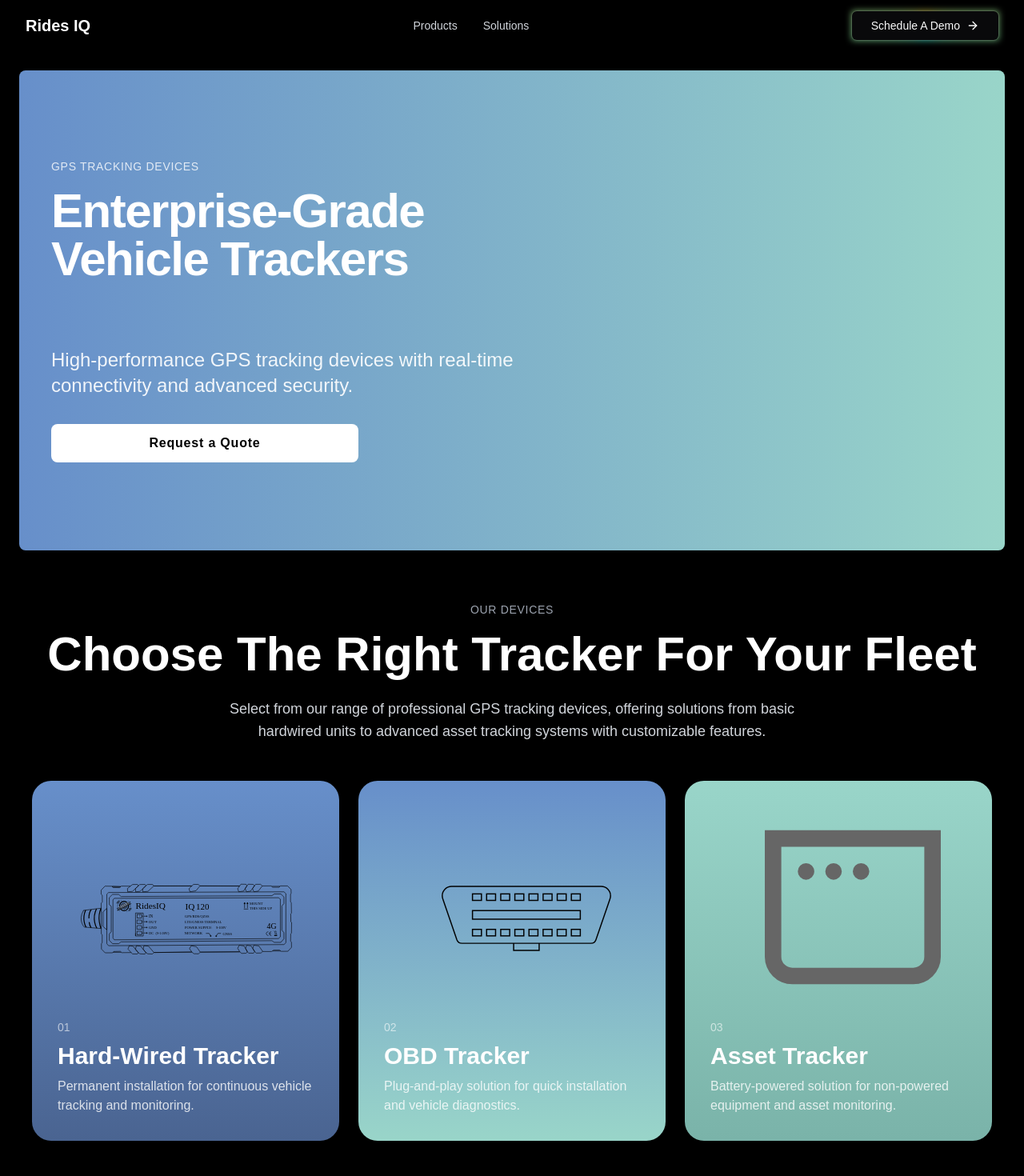
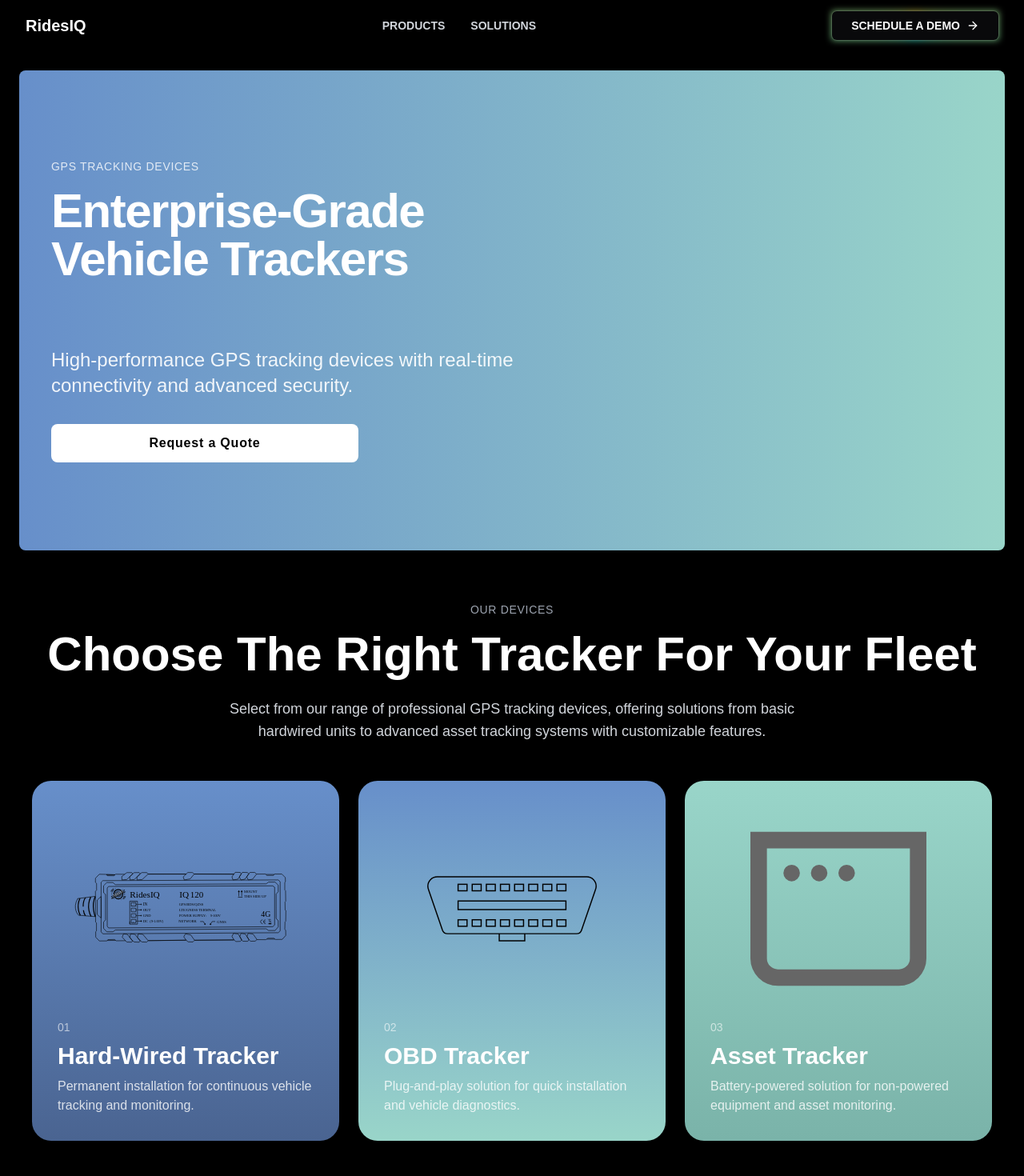
Before and after one commit to lakha-riq/ridesIQ-Landing, a Next.js app: page /products in a window 1280 px wide. Shown: the top 1470 px of the page at 80% size. Built offline with nearby package versions, Linux system fonts and the light colour scheme.

Commit message:
Changes for site

```diff
--- a/package.json
+++ b/package.json
@@ -12,6 +12,7 @@
     "@aws-sdk/client-ses": "^3.744.0",
     "@hookform/resolvers": "^3.10.0",
     "@motionone/utils": "^10.18.0",
+    "@next/third-parties": "^15.2.0",
     "@radix-ui/react-avatar": "^1.1.3",
     "@radix-ui/react-label": "^2.1.2",
     "@radix-ui/react-slot": "^1.1.2",
--- a/src/app/api/mail/route.ts
+++ b/src/app/api/mail/route.ts
@@ -1,11 +1,11 @@
 import { NextResponse } from "next/server";
-import {sendEmail}   from "@/actions/smtp";
+import { sendEmail } from "@/actions/smtp";
 
 export async function POST(request: Request) {
 	try {
 		const body = await request.json();
-        const { to, subject , text } = body;
-        const html = ` <!DOCTYPE HTML PUBLIC "-//W3C//DTD XHTML 1.0 Transitional //EN" "http://www.w3.org/TR/xhtml1/DTD/xhtml1-transitional.dtd">
+		const { to, subject, text } = body;
+		const html = ` <!DOCTYPE HTML PUBLIC "-//W3C//DTD XHTML 1.0 Transitional //EN" "http://www.w3.org/TR/xhtml1/DTD/xhtml1-transitional.dtd">
 <html xmlns="http://www.w3.org/1999/xhtml" xmlns:v="urn:schemas-microsoft-com:vml" xmlns:o="urn:schemas-microsoft-com:office:office">
 <head>
 <!--[if gte mso 9]>
@@ -101,7 +101,7 @@
       <td style="overflow-wrap:break-word;word-break:break-word;padding:0px;font-family:helvetica,sans-serif;" align="left">
 
   <!--[if mso]><table width="100%"><tr><td><![endif]-->
-    <h1 style="margin: 0px; color: #ffffff; line-height: 140%; text-align: center; word-wrap: break-word; font-size: 48px; font-weight: 400;"><span>Rides IQ</span></h1>
+    <h1 style="margin: 0px; color: #ffffff; line-height: 140%; text-align: center; word-wrap: break-word; font-size: 48px; font-weight: 400;"><span>RidesIQ</span></h1>
   <!--[if mso]></td></tr></table><![endif]-->
 
       </td>
--- a/src/app/layout.tsx
+++ b/src/app/layout.tsx
@@ -5,6 +5,7 @@
 import Footer from "@/components/ui/footer";
 import { Providers } from "@/components/theme/providers";
 import { Toaster } from "@/components/ui/sonner";
+import {  GoogleTagManager } from "@next/third-parties/google";
 const geistSans = Geist({
 	variable: "--font-geist-sans",
 	subsets: ["latin"],
@@ -16,9 +17,12 @@
 });
 
 export const metadata: Metadata = {
-	title: "Iot Rides",
-	description: "Iot Rides",
+	title: "RidesIQ",
+	description: "RidesIQ is a fleet management solution that provides real-time tracking, monitoring, and diagnostics for vehicles and assets.",
 };
+
+
+
 
 export default function RootLayout({
 	children,
@@ -30,6 +34,7 @@
 			lang="en"
 			suppressHydrationWarning={true}
 		>
+			<head></head>
 			<body className={`${geistSans.variable} ${geistMono.variable} antialiased bg-black text-white`}>
 				<Providers>
 					<Navbar />
@@ -37,6 +42,7 @@
 					<Toaster />
 					<Footer />
 				</Providers>
+				<GoogleTagManager gtmId="GTM-MVKTVVZT" />
 			</body>
 		</html>
 	);
--- a/src/app/solutions/page.tsx
+++ b/src/app/solutions/page.tsx
@@ -17,7 +17,7 @@
 			<div className="sm:mb-screen">
 				<ChartsSection />
 			</div>
-			<div className="md:hidden flex min-h-[15vh]"></div>
+			<div className="md:hidden flex min-h-full"></div>
 			<GradientCard />
 			<Faq02 />
 		</div>
--- a/src/components/IndustryServices.tsx
+++ b/src/components/IndustryServices.tsx
@@ -17,7 +17,7 @@
 					{/* Hard-Wired Tracker Card */}
 					<div className="rounded-3xl overflow-hidden relative h-[450px] group transition-transform hover:scale-105">
 						<div className="absolute inset-0 bg-gradient-to-b from-[#678FCA] to-[#4A6491]" />
-						<div className="absolute -left-24 top-0 -rotate-90  translate-x-1/2 w-[280px] h-[280px]">
+						<div className="absolute w-full -rotate-90 min-h-half grid place-content-center">
 							<Image
 								src="/assets/devices/device1.svg"
 								alt="Hard-Wired Tracker"
@@ -36,7 +36,7 @@
 					{/* OBD Tracker Card */}
 					<div className="rounded-3xl overflow-hidden relative h-[450px] group transition-transform hover:scale-105">
 						<div className="absolute inset-0 bg-gradient-to-b from-[#678FCA] to-[#99D5C9]" />
-						<div className="absolute -left-10 top-32  translate-x-1/2 w-[280px] h-[280px]">
+						<div className="absolute w-full min-h-80 grid place-content-center">
 							<Image
 								src="/assets/devices/OBD.svg"
 								alt="OBD Tracker"
@@ -55,7 +55,7 @@
 					{/* Asset Tracker Card */}
 					<div className="rounded-3xl overflow-hidden relative h-[450px] group transition-transform hover:scale-105">
 						<div className="absolute inset-0 bg-gradient-to-b from-[#99D5C9] to-[#7AB3A9]" />
-						<div className="absolute -left-10 top-12  translate-x-1/2 w-[280px] h-[280px]">
+						<div className="absolute w-full  min-h-80 grid place-content-center">
 							<Image
 								src="/window.svg"
 								alt="Asset Tracker"
--- a/src/components/custom/GlowButton.tsx
+++ b/src/components/custom/GlowButton.tsx
@@ -13,7 +13,7 @@
 				duration={3}
 				scale={1}
 			/>
-			<button className="relative inline-flex items-center justify-center gap-2 rounded-md bg-zinc-950 px-6 py-2 text-sm text-zinc-50 outline outline-1 outline-[#fff2f21f] min-w-40">
+			<button className="relative inline-flex items-center justify-center gap-2 rounded-md bg-zinc-950 px-6 py-2 text-sm text-zinc-50 outline outline-1 outline-[#fff2f21f] min-w-40 font-bold uppercase">
 				Schedule A Demo <ArrowRight className="h-4 w-4" />
 			</button>
 		</div>
--- a/src/components/custom/GlowGrid.tsx
+++ b/src/components/custom/GlowGrid.tsx
@@ -38,7 +38,7 @@
 			<GridItem
 				area="md:[grid-area:3/1/4/13] xl:[grid-area:2/8/3/13]"
 				icon={<Search className="h-4 w-4 text-black dark:text-neutral-400" />}
-				title="Coming soon on Rides IQ"
+				title="Coming soon on RidesIQ"
 				description="I'm writing the code as I record this, no shit."
 			/>
 		</ul>
--- a/src/components/custom/GradientCard.tsx
+++ b/src/components/custom/GradientCard.tsx
@@ -4,7 +4,7 @@
 import Link from "next/link";
 export default function GradientCard() {
 	return (
-		<div className="md:px-20">
+		<div className="md:px-20 mt-[35rem] md:mt-0">
 			<div className="md:min-h-[70vh] min-h-[50vh] w-full relative rounded-lg bg-gradient-to-b from-[#678FCA] via-[#485F8A] to-[#1E1E1E]">
 				<div className="absolute inset-0 bg-gradient-to-t from-black/30 via-transparent to-transparent rounded-lg" />
 
--- a/src/components/custom/InteractiveChart.tsx
+++ b/src/components/custom/InteractiveChart.tsx
@@ -160,7 +160,7 @@
 					{/* Title section */}
 					<div className="space-y-4">
 						<p className="text-sm font-medium text-zinc-400">BUSINESS FRIENDLY</p>
-						<h1 className="text-3xl font-medium leading-tight">Intelligent Fleet Management Designed With Your Business in Mind</h1>
+						<h1 className="text-3xl font-medium leading-tight">Fleet Intelligence Visualized: Comprehensive Features with Real-Time Insights</h1>
 					</div>
 
 					{/* Chart section */}
@@ -192,7 +192,7 @@
 					{/* Content Section */}
 					<div className="space-y-6">
 						<p className="text-sm font-medium text-zinc-400">BUSINESS FRIENDLY</p>
-						<h1 className="text-4xl font-medium leading-tight">Intelligent Fleet Management Designed With Your Business in Mind</h1>
+						<h1 className="text-4xl font-medium leading-tight">Fleet Intelligence Visualized: Comprehensive Features with Real-Time Insights</h1>
 						<p className="text-lg text-zinc-400">
 							Give your business complete visibility and control over your fleet operations with real-time tracking and analytics, including these powerful features:
 						</p>
--- a/src/components/custom/ProductsGrid.tsx
+++ b/src/components/custom/ProductsGrid.tsx
@@ -9,7 +9,7 @@
 		<div className="bg-black min-h-screen p-6 md:p-40">
 			<div className="max-w-7xl mx-auto space-y-8">
 				<div className=" mb-12 gap-10 grid grid-cols-1 md:grid-cols-5 place-content-center max-w-6xl ">
-					<h1 className="text-2xl md:text-3xl font-bold text-white mb-4 col-span-1 md:col-span-3">The Competitive Edge</h1>
+					<h1 className="text-2xl md:text-4xl font-medium text-white mb-4 col-span-1 md:col-span-3 tracking-tight ">The Competitive Edge</h1>
 					<p className="opacity-50 text-sm md:text-sm col-span-1 md:col-span-2  tracking-tighter">
 						Transform your fleet operations with enterprise-grade telematics that deliver actionable insights, robust security, and seamless integration.
 					</p>
--- a/src/components/ui/navbar.tsx
+++ b/src/components/ui/navbar.tsx
@@ -28,7 +28,7 @@
 								href="/"
 								className="flex items-center"
 							>
-								<span className="text-white text-xl font-bold">Rides IQ</span>
+								<span className="text-white text-xl font-bold">RidesIQ</span>
 							</Link>
 						</div>
 
@@ -38,7 +38,7 @@
 								<Link
 									key={item.name}
 									href={item.href}
-									className="text-gray-300 hover:text-white text-sm font-medium transition-colors"
+									className="text-gray-300 hover:text-white text-sm font-bold uppercase transition-colors"
 								>
 									{item.name}
 								</Link>
@@ -78,7 +78,7 @@
 									<Link
 										key={item.name}
 										href={item.href}
-										className="text-gray-300 hover:text-white block px-3 py-2 text-base font-medium"
+										className="text-gray-300 hover:text-white block px-3 py-2 text-base font-bold uppercase"
 										onClick={() => setIsOpen(false)}
 									>
 										{item.name}
@@ -93,8 +93,8 @@
 											duration={3}
 											scale={0.9}
 										/>
-										<button className="relative inline-flex items-center gap-1 rounded-md bg-zinc-950 px-2.5 py-1.5 text-sm text-zinc-50 outline outline-1 outline-[#fff2f21f] w-full">
-											Explore <ArrowRight className="h4 w-4" />
+										<button className="relative inline-flex items-center gap-1 rounded-md bg-zinc-950 px-2.5 py-1.5 text-sm text-zinc-50 outline outline-1 outline-[#fff2f21f] w-full font-bold uppercase">
+											Schedule A Demo <ArrowRight className="h-4 w-4" />
 										</button>
 									</div>
 								</div>
```
Also changed, not shown: src/components/custom/FAQ.tsx (+49 -11 lines), 1 other file (tests, documents, lock files or other folders).
